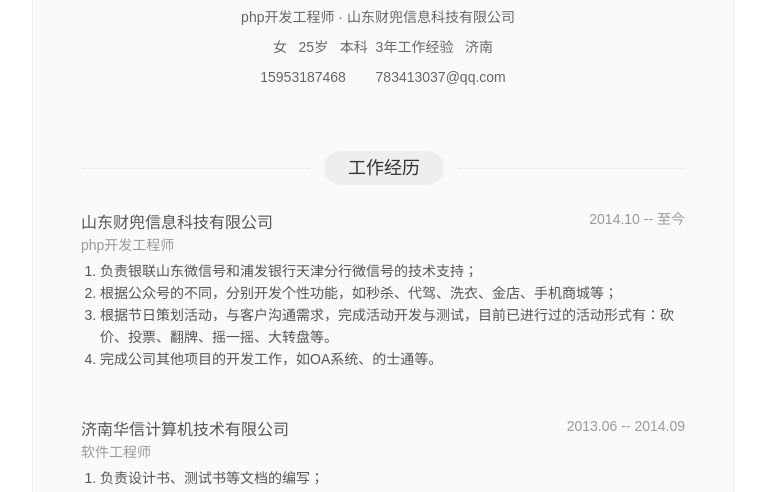
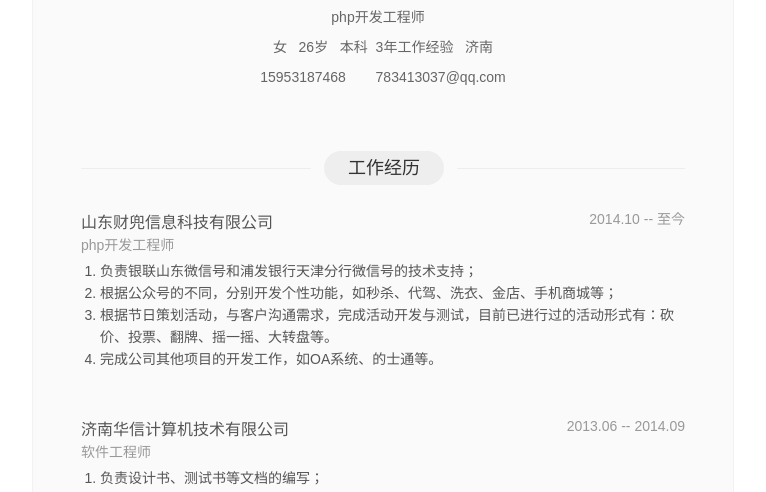
Before and after one commit to shumaowrl/shumaowrl.github.com, a plain HTML site: page index.html in a window 1280 px wide. Shown: the part 295-787 px from the top of the page, without its empty margins (257-1023 px from the left). Drawn offline with Linux system fonts and the light colour scheme.

Commit message:
Update index.html

```diff
--- a/index.html
+++ b/index.html
@@ -401,12 +401,12 @@
 								<!-- 如果用户选择的身份是教育经历 -->
 									<span class="shenfen">
 										<i></i>
-										php开发工程师 · 山东财兜信息科技有限公司
+										php开发工程师
 									</span>
 								<!-- 否则根据用户是否是应届毕业生区分用户的身份 -->
 						</div>
 						<div class="info_t">
-							<span class="base_info"><i></i>女&nbsp;&nbsp;&nbsp;25岁&nbsp;&nbsp;&nbsp;本科
+							<span class="base_info"><i></i>女&nbsp;&nbsp;&nbsp;26岁&nbsp;&nbsp;&nbsp;本科
 							<span class="job_span">&nbsp;3年工作经验</span><span class="birth_span dn">1990.05年出生</span>&nbsp;&nbsp;&nbsp;济南</span>
 						</div>
 						<div class="info_b">
```
